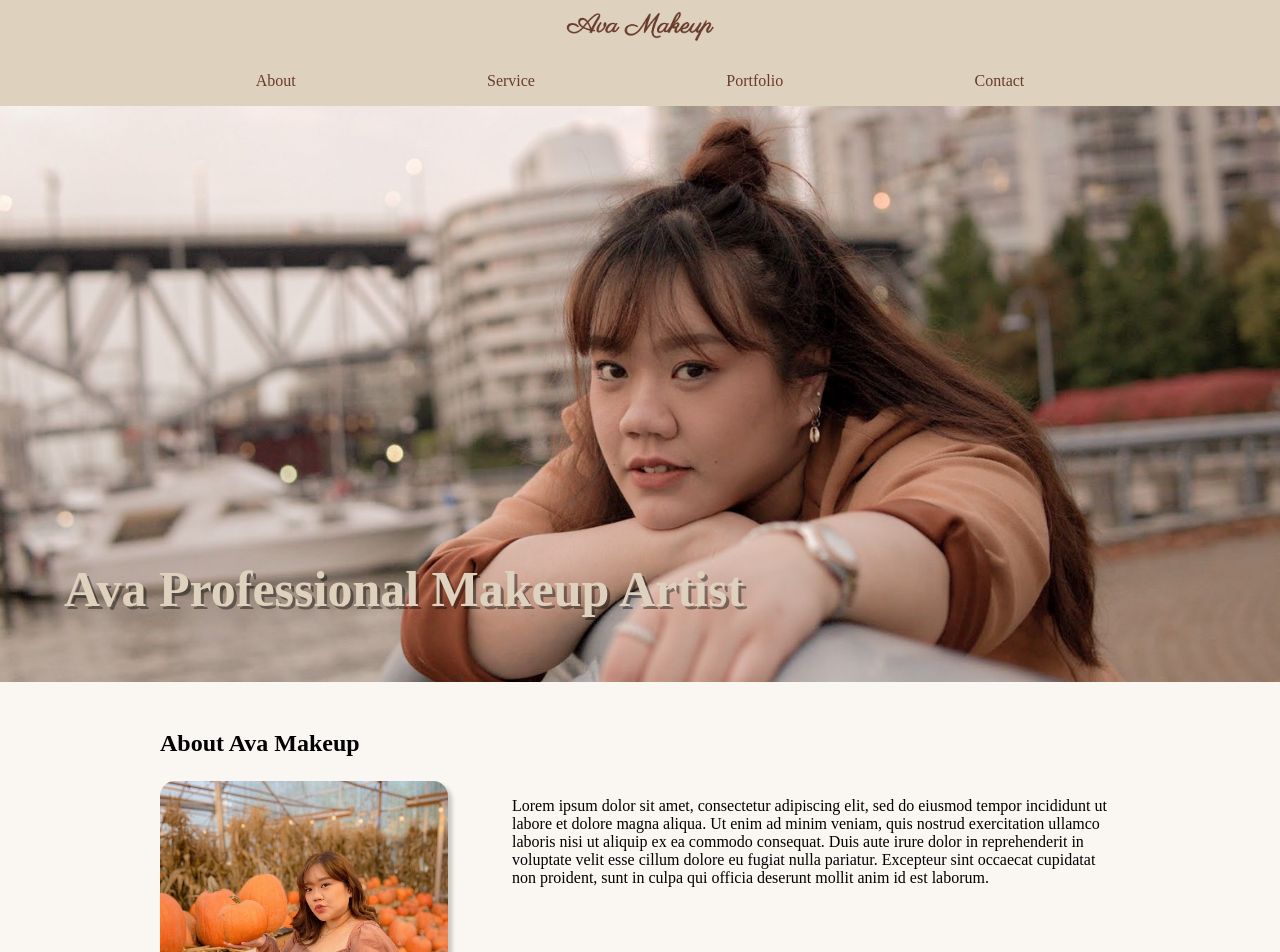
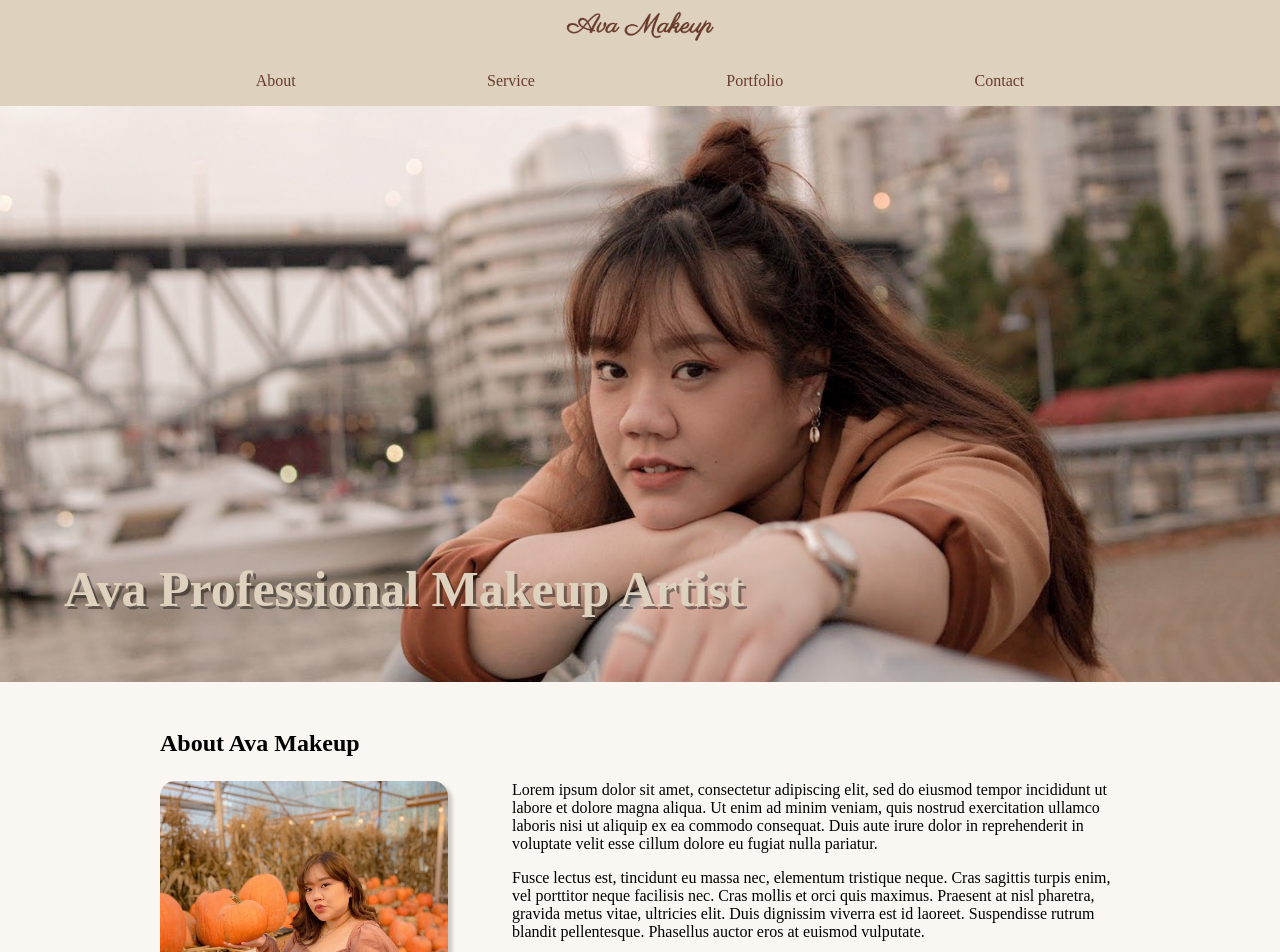
Before and after one commit to PattSuk/AvaMakeup, a React (Create React App) app in the folder client/: page / in a window 1280 px wide. Shown: the top 952 px of the page. Built offline with nearby package versions, Linux system fonts and the light colour scheme; a web font is replaced by a local one.

Commit message:
hero and about

```diff
--- a/client/src/App.js
+++ b/client/src/App.js
@@ -12,7 +12,10 @@ function App() {
       <h2 className="about__title">About Ava Makeup</h2>
         <div className="about__detail">
           <img className="about__img" src={profile} alt="profile with pumpkin" />
-          <p className="about__text">Lorem ipsum dolor sit amet, consectetur adipiscing elit, sed do eiusmod tempor incididunt ut labore et dolore magna aliqua. Ut enim ad minim veniam, quis nostrud exercitation ullamco laboris nisi ut aliquip ex ea commodo consequat. Duis aute irure dolor in reprehenderit in voluptate velit esse cillum dolore eu fugiat nulla pariatur. Excepteur sint occaecat cupidatat non proident, sunt in culpa qui officia deserunt mollit anim id est laborum.</p>
+          <div className="about__text">
+            <p>Lorem ipsum dolor sit amet, consectetur adipiscing elit, sed do eiusmod tempor incididunt ut labore et dolore magna aliqua. Ut enim ad minim veniam, quis nostrud exercitation ullamco laboris nisi ut aliquip ex ea commodo consequat. Duis aute irure dolor in reprehenderit in voluptate velit esse cillum dolore eu fugiat nulla pariatur.</p>
+            <p>Fusce lectus est, tincidunt eu massa nec, elementum tristique neque. Cras sagittis turpis enim, vel porttitor neque facilisis nec. Cras mollis et orci quis maximus. Praesent at nisl pharetra, gravida metus vitae, ultricies elit. Duis dignissim viverra est id laoreet. Suspendisse rutrum blandit pellentesque. Phasellus auctor eros at euismod vulputate.</p>
+          </div>
         </div>
       </div>
     </div>
--- a/client/src/style/App.css
+++ b/client/src/style/App.css
@@ -347,11 +347,14 @@ a {
   .about__text {
     margin: 0;
     padding-left: 2.5rem;
-    padding-top: 1rem;
+    padding-top: 0;
+  }
+  .about__text p:nth-child(1) {
+    margin-top: 0;
   }
 }
 
-@media (min-width: 1200px) {
+@media (min-width: 768px) and (min-width: 1200px) {
   .about__text {
     padding-left: 4rem;
   }
```
Also changed, not shown: client/src/style/partials/_main-page.scss (+8 -4 lines), 1 other file (tests, documents, lock files or other folders).
